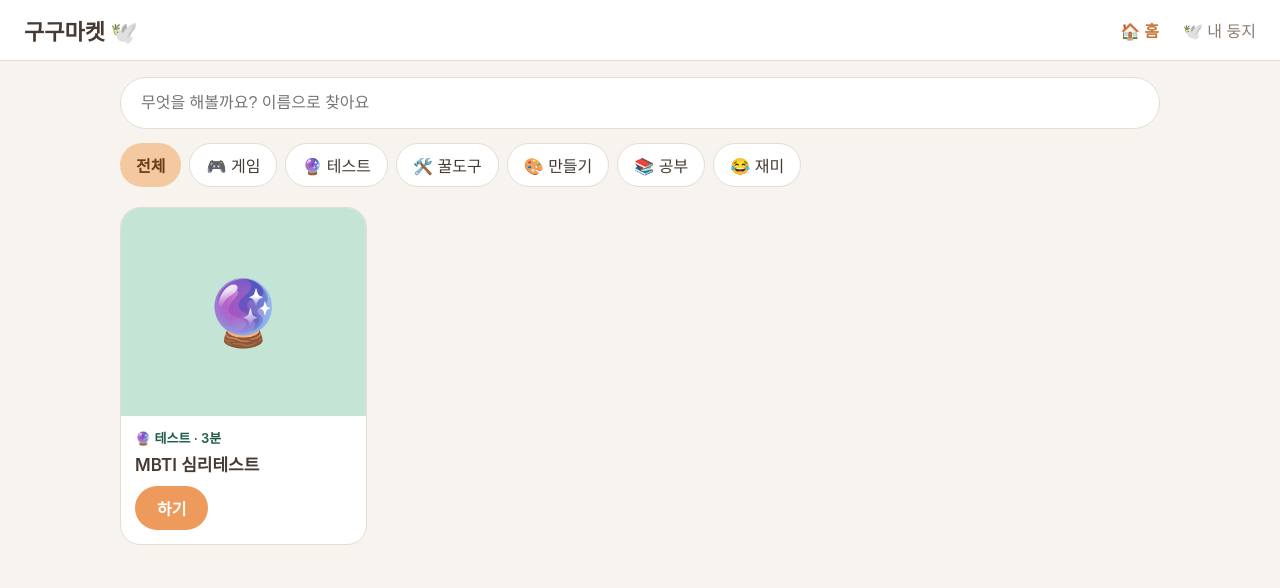
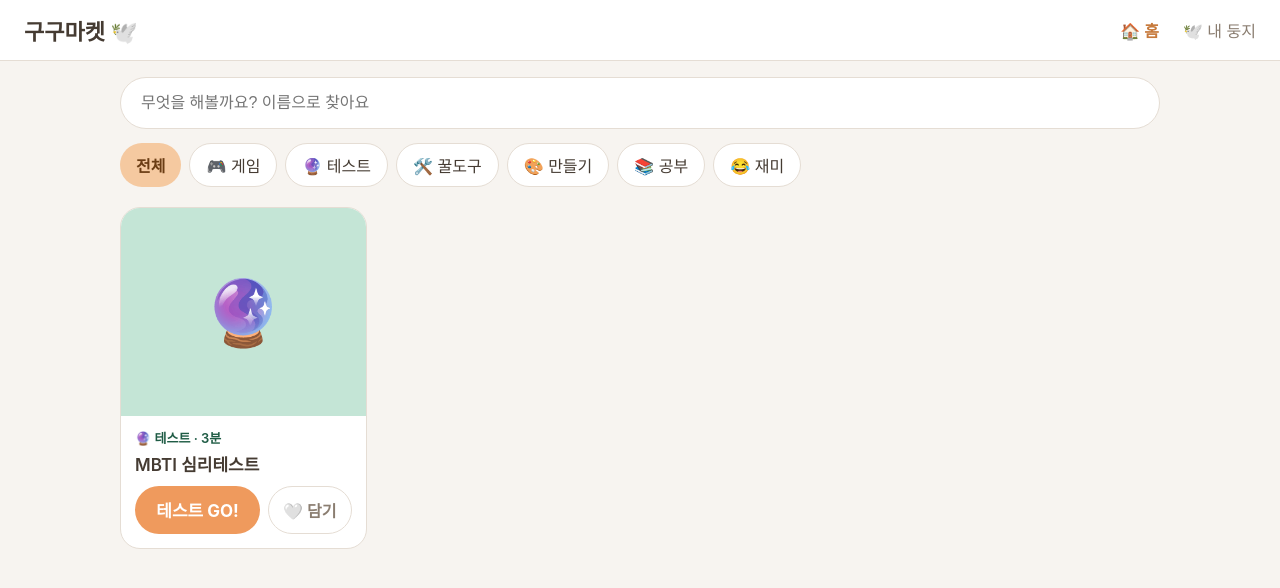
Before and after one commit to sarocoart/gugu, a Next.js app: page / in a window 1280 px wide. Shown: the top 588 px of the page. Built offline with nearby package versions, Linux system fonts and the light colour scheme.

Commit message:
Add files via upload

```diff
--- a/app/play/[id]/page.tsx
+++ b/app/play/[id]/page.tsx
@@ -122,7 +122,7 @@ export default function PlayPage({ params }: { params: { id: string } }) {
               cursor: "pointer",
             }}
           >
-            {saved ? "💛 담음" : `🤍 ${labels.save}`}
+            {saved ? `💛 ${labels.savedDone}` : `🤍 ${labels.save}`}
           </button>
         )}
         <button
--- a/components/AppCard.tsx
+++ b/components/AppCard.tsx
@@ -1,33 +1,38 @@
 "use client";
 
+import { useEffect, useState } from "react";
 import { useRouter } from "next/navigation";
 import type { GuguApp } from "@/lib/data";
 import { categories, labels } from "@/lib/labels";
 import { colors, font } from "@/lib/theme";
+import { isSaved, toggleSaved } from "@/lib/storage";
 
-// 큰 그림 카드 — 홈·구경 화면에서 사용합니다.
-// 카드 전체가 버튼이라 어디를 눌러도 실행 화면으로 이동해요 (아이·어르신 배려).
-// 썸네일: image 주소가 있으면 그림을, 없으면 이모지를 크게 보여줍니다.
+// 큰 그림 카드 — 홈 화면에서 사용합니다.
+// 그림/제목을 누르면 실행 화면으로, 아래에는 "게임 GO!"와 "담기" 버튼이 있어요.
 export default function AppCard({ app }: { app: GuguApp }) {
   const router = useRouter();
+  const [saved, setSaved] = useState(false);
   const cat = categories.find((c) => c.id === app.category);
-  // 올린 지 7일 안이면 NEW 배지를 붙입니다.
+
+  // "게임 GO!", "테스트 GO!" 처럼 종류에 맞는 버튼 글자
+  const goLabel = cat ? `${cat.name} GO!` : "GO!";
+
+  // 올린 지 7일 안이면 NEW 배지
   const isNew = app.createdAt !== undefined && Date.now() - app.createdAt < 7 * 24 * 60 * 60 * 1000;
 
+  useEffect(() => {
+    setSaved(isSaved(app.id));
+  }, [app.id]);
+
+  const goPlay = () => router.push(`/play/${app.id}`);
+
   return (
-    <button
-      onClick={() => router.push(`/play/${app.id}`)}
-      aria-label={`${app.title} ${labels.run}`}
+    <div
       style={{
-        display: "block",
-        width: "100%",
-        textAlign: "left",
         background: colors.surface,
         borderRadius: 20,
         border: `1px solid ${colors.line}`,
-        padding: 0,
         overflow: "hidden",
-        cursor: "pointer",
         position: "relative",
       }}
     >
@@ -49,6 +54,21 @@ export default function AppCard({ app }: { app: GuguApp }) {
           NEW
         </span>
       )}
+
+      {/* 그림과 제목 — 누르면 실행 화면으로 */}
+      <button
+        onClick={goPlay}
+        aria-label={`${app.title} 실행 화면 열기`}
+        style={{
+          display: "block",
+          width: "100%",
+          textAlign: "left",
+          background: "none",
+          border: "none",
+          padding: 0,
+          cursor: "pointer",
+        }}
+      >
         <div
           aria-hidden="true"
           style={{
@@ -62,24 +82,19 @@ export default function AppCard({ app }: { app: GuguApp }) {
           }}
         >
           {app.image ? (
-          <img
-            src={app.image}
-            alt=""
-            style={{ width: "100%", height: "100%", objectFit: "cover" }}
-          />
+            <img src={app.image} alt="" style={{ width: "100%", height: "100%", objectFit: "cover" }} />
           ) : (
             <span style={{ fontSize: 64 }}>{app.emoji}</span>
           )}
         </div>
-
-      <div style={{ padding: "12px 14px 14px" }}>
+        <div style={{ padding: "12px 14px 0" }}>
           <p style={{ margin: 0, fontSize: font.sub, color: colors.mintText, fontWeight: 600 }}>
             {cat ? `${cat.icon} ${cat.name}` : ""}
             {app.minutes ? ` · ${app.minutes}분` : ""}
           </p>
           <p
             style={{
-            margin: "4px 0 10px",
+              margin: "4px 0 0",
               fontSize: font.cardTitle,
               fontWeight: 600,
               color: colors.text,
@@ -90,20 +105,48 @@ export default function AppCard({ app }: { app: GuguApp }) {
           >
             {app.title}
           </p>
-        <span
+        </div>
+      </button>
+
+      {/* GO! 버튼과 담기 버튼 */}
+      <div style={{ display: "flex", gap: 8, padding: "10px 14px 14px" }}>
+        <button
+          onClick={goPlay}
           style={{
-            display: "inline-block",
-            padding: "10px 22px",
-            borderRadius: 22,
+            flex: 1,
+            height: 48,
+            borderRadius: 24,
+            border: "none",
             background: colors.orange,
             color: "#FFFFFF",
+            fontSize: font.button,
+            fontWeight: 700,
+            cursor: "pointer",
+            whiteSpace: "nowrap",
+          }}
+        >
+          {goLabel}
+        </button>
+        <button
+          onClick={() => setSaved(toggleSaved(app.id))}
+          aria-label={saved ? labels.unsave : labels.save}
+          style={{
+            height: 48,
+            padding: "0 14px",
+            borderRadius: 24,
+            border: saved ? "none" : `1px solid ${colors.line}`,
+            background: saved ? colors.orangeSoft : colors.surface,
+            color: saved ? colors.orangeText : colors.textSub,
             fontSize: font.body,
             fontWeight: 600,
+            cursor: "pointer",
+            whiteSpace: "nowrap",
+            flexShrink: 0,
           }}
         >
-          {labels.run}
-        </span>
+          {saved ? `💛 ${labels.savedDone}` : `🤍 ${labels.save}`}
+        </button>
       </div>
-    </button>
+    </div>
   );
 }
--- a/lib/labels.ts
+++ b/lib/labels.ts
@@ -11,6 +11,7 @@ export const labels = {
   run: "하기",
   runNewTab: "새 창에서 하기",
   save: "담기",
+  savedDone: "담았어요",
   unsave: "담기 취소",
   emptyNest: "아직 담은 게 없구구! 구경하러 가볼까요?",
   emptyPlayed: "아직 해본 게 없구구! 하나 해볼까요?",
```
Also changed, not shown: components/SuggestCard.tsx (+13 -1 lines). Lines whose indentation alone changed are shown as unchanged.
